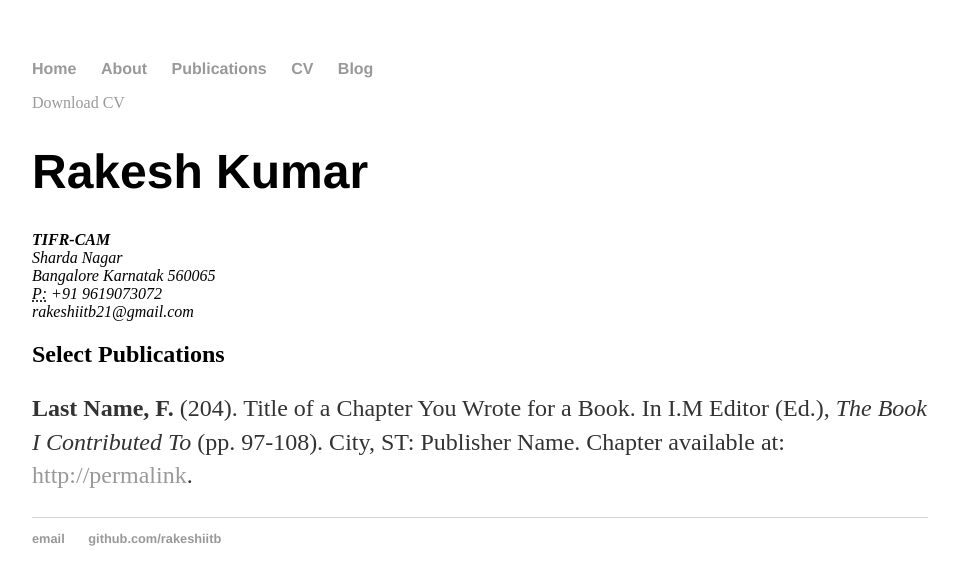
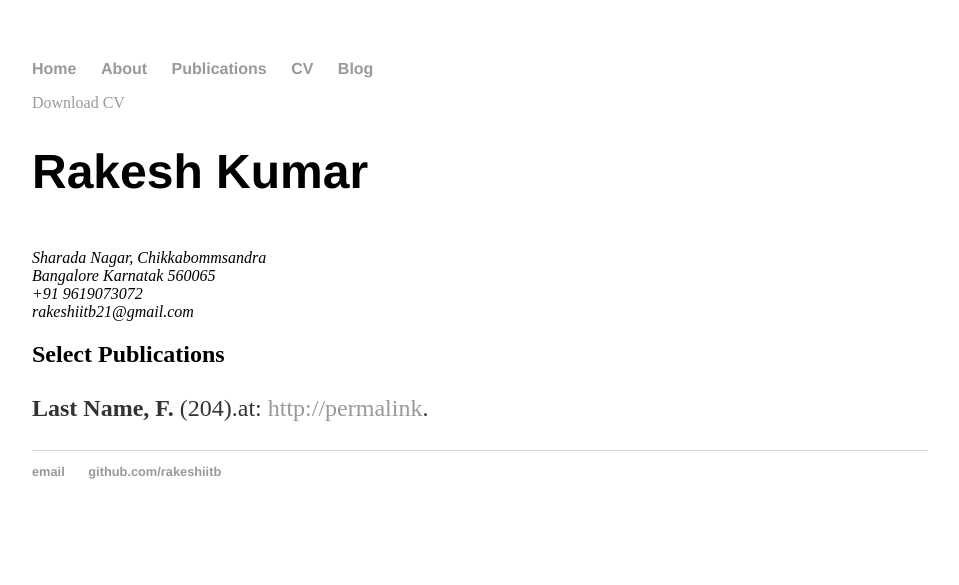
Before and after one commit to rakeshiitb/rakeshiitb.github.io, a Jekyll site: the page built from cv/index.html, in a window 1280 px wide. Shown: the top 585 px of the page, without its empty margins (160-1119 px from the left). Built offline with Jekyll 4.4.1, drawn with Linux system fonts in a browser that asks for light colours.

Commit message:
Update index.html

```diff
--- a/cv/index.html
+++ b/cv/index.html
@@ -7,16 +7,16 @@ title: CV of Your Name
 		<a href="#" class="download" title="Download CV as PDF">Download CV</a>
 					<h1>Rakesh Kumar</h1>
 					<address>
-					<strong>TIFR-CAM</strong><br>
-					Sharda Nagar<br>
+					<strongTIFR Centre For Applicable Mathematics</strong><br>
+					Sharada Nagar, Chikkabommsandra<br>
 					Bangalore Karnatak 560065<br>
-					<abbr title="phone">P:</abbr> +91 9619073072<br>
+					<abbr title="phone"></abbr> +91 9619073072<br>
 					<span class="obfuscate">rakeshiitb21@gmail.com</span>
 					</address>
 
 					<h2>Select Publications</h2>
 
-					<p><strong>Last Name, F.</strong> (204). Title of a Chapter You Wrote for a Book. In I.M Editor (Ed.), <em>The Book I Contributed To</em> (pp. 97-108). City, ST: Publisher Name. Chapter available at: <a href="#">http://permalink</a>.
+					<p><strong>Last Name, F.</strong> (204).at: <a href="#">http://permalink</a>.
 
 
 	</div>
```
